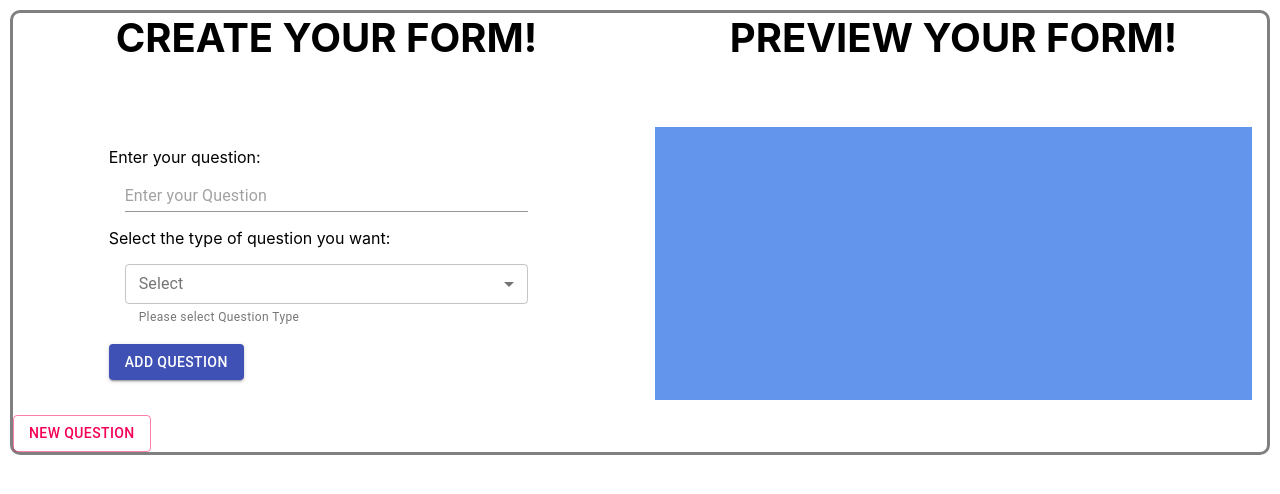
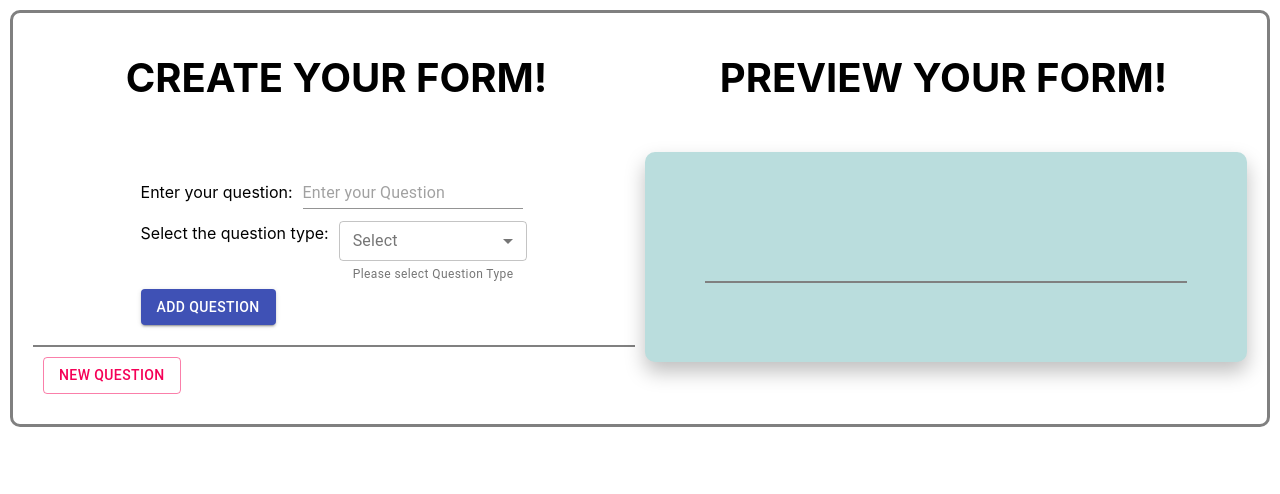
Before and after one commit to karishni/survey-app, a React (Create React App) app: page / in a window 1280 px wide. Shown: the top 494 px of the page. Built offline with nearby package versions, Linux system fonts and the light colour scheme.

Commit message:
added css to editor and preview

```diff
--- a/src/App.css
+++ b/src/App.css
@@ -2,6 +2,7 @@
   border-radius: 10px;
   border: grey solid;
   margin: 10px;
+  padding: 20px;
 }
 
 .container2{
@@ -11,11 +12,12 @@
 
 .editor{
   width: 50%;
-  margin: 15px;
   padding: 20px;
   display: flex;
   flex-direction: column;
   align-items: center;
+  border-bottom: solid gray 2px;
+  margin-right: 10px;
 }
 
 .create{
@@ -24,29 +26,27 @@
 
 .prev{
   width: 50%;
-
 }
 
 .preview{
   width: 50%;
-  margin: 15px;
+  margin: 0px;
   padding: 20px;
   display: flex;
   flex-direction: column;
-  background-color: cornflowerblue;
-  /* align-items: center; */
+  justify-content: center;
+  background-color: rgb(186, 221, 221);
+  border-radius: 10px;
+  margin-bottom: -15px;
+  box-shadow: 0px 10px 20px rgba(0, 0, 0, 0.25);
 }
 
 h1{
   text-align: center;
   font-size: 40px;
-  margin-top: 0;
+  margin-top: 20px;
   margin-bottom: 50px;
   offset: none;
-}
-
-.editor > h1{
-  margin-top: 10px;
 }
 
 .ed-con{
@@ -54,17 +54,32 @@ h1{
 }
 
 .question{
-  font-size: 18px;
+  font-size: 22px;
+  margin-bottom: 10px;
+}
+
+.enter-ques{
+  margin-top: 10px;
+  height: 20px;
+  margin-right: 10px;
 }
 
 .pre-con{
   padding: 10px;
+  margin-left: 40px;
+  margin-right: 40px;
+  border-bottom: solid gray 2px;
+  padding-bottom: 30px;
 }
 
 .btn{
   align-items: center;
 }
 
+.new-btn{
+  margin: 10px;
+}
+
 /* .new-btn{
   margin-left: 400px;
 } */
--- a/src/App.js
+++ b/src/App.js
@@ -6,24 +6,26 @@ import Button from '@material-ui/core/Button';
 import QuestionTypes from './components/questionTypes';
 import RadioButtons from './components/radioButtons';
 import CheckBox from './components/checkBox';
-import { makeStyles } from '@material-ui/core/styles';
+import { IconButton } from '@material-ui/core';
+import AddIcon from '@material-ui/icons/Add';
+//import { makeStyles } from '@material-ui/core/styles';
 
-const useStyles = makeStyles((theme) => ({
-  root: {
-    '& .MuiTextField-root': {
-      margin: theme.spacing(2),
-      width: '40ch',
-    },
-  },
-  input: {
-    '& .MuiInputBase-input': {
-      width: '20ch',
-    }
-  },
-  buttonMargin: {
-    margin: '10px',
-  },
-}));
+// const useStyles = makeStyles((theme) => ({
+//   root: {
+//     '& .MuiTextField-root': {
+//       margin: theme.spacing(2),
+//       width: '40ch',
+//     },
+//   },
+//   input: {
+//     '& .MuiInputBase-input': {
+//       width: '20ch',
+//     }
+//   },
+//   buttonMargin: {
+//     margin: '10px',
+//   },
+// }));
 
 function App(){
   const [ count, setCount ] = useState(2);
@@ -52,7 +54,7 @@ function App(){
 
 function Form(props) {
   //console.log(props);
-  const classes = useStyles();
+  //const classes = useStyles();
   const [ question,setQuestion ] = useState({});
   const [ ques,setQues ] = useState('');
   const [ questionType,setQuestionType ] = useState('');
@@ -68,6 +70,7 @@ function Form(props) {
     event.preventDefault();
     setQuestion(
       {
+        brac: ')',
         number: props.count,
         question: ques,
         type: questionType
@@ -89,12 +92,12 @@ function Form(props) {
   const radioEditor=()=>{
     if(questionType === QuestionTypes[2].value){
       return(
-        <div>
-          <label>Enter your options:</label><br/>
-          <TextField className={classes.input} margin="dense" value={radioOptions} placeholder="Enter option" onChange={event => setRadioOptions(event.target.value)}/><br/>
-          <Button onClick={handleRadioOptions} color="primary" variant="outlined" className={classes.buttonMargin}>
-            Add Option
-          </Button>
+        <div className="container2">
+          <label className="enter-ques">Enter options: </label>
+          <TextField margin="dense" value={radioOptions} placeholder="Enter option" onChange={event => setRadioOptions(event.target.value)}/>
+          <IconButton size="small" onClick={handleRadioOptions} color="primary" variant="outlined">
+            <AddIcon/>
+          </IconButton>
         </div>
       )
     }
@@ -106,12 +109,12 @@ function Form(props) {
   const checkBoxEditor=()=>{
     if(questionType === QuestionTypes[3].value){
       return(
-        <div>
-          <label>Enter options: </label><br/>
-          <TextField className={classes.input} margin="dense" value={checkOptions} placeholder="Enter Option" onChange={event => setCheckOptions(event.target.value)}/>
-          <Button onClick={handleCheckOptions} color="primary" variant="outlined" className={classes.buttonMargin}>
-            Add Option
-          </Button>
+        <div className="container2">
+          <label className="enter-ques">Enter options: </label>
+          <TextField margin="dense" value={checkOptions} placeholder="Enter Option" onChange={event => setCheckOptions(event.target.value)}/>
+          <IconButton size="small" onClick={handleCheckOptions} color="primary" variant="outlined">
+            <AddIcon/>
+          </IconButton>
         </div>
       )
     }
@@ -131,10 +134,13 @@ function Form(props) {
     <div className="container2">
     <div className="editor">
       <div>
-      <form onSubmit={addQuestion} noValidate autoComplete="off" className={classes.root}>
-        <label htmlFor={ques}>Enter your question: </label><br/>
+      <form onSubmit={addQuestion} noValidate autoComplete="off">
+        <div className="container2">
+        <label className="enter-ques" htmlFor={ques}>Enter your question: </label>
         <TextField margin="dense" id={ques} value={ques} placeholder="Enter your Question" onChange={event => setQues(event.target.value)}/><br/>
-        <label>Select the type of question you want: </label><br/>
+        </div>
+        <div className="container2">
+        <label className="enter-ques">Select the question type: </label>
         <TextField
           id="."
           select
@@ -150,6 +156,7 @@ function Form(props) {
               {option.label}
             </MenuItem>))}
         </TextField><br/>
+        </div>
         {radioEditor()}
         {checkBoxEditor()}
         <Button type="submit" className="btn" color="primary" variant="contained">
@@ -161,13 +168,12 @@ function Form(props) {
 
     <div className="preview">
       <div className="pre-con">
-        {/* <h1>PREVIEW YOUR FORM!</h1> */}
-   <form className={classes.root} onSubmit={liveEdit}>
-   <div className="question" htmlFor={question.question}>{question.number} {question.question}</div>
-   <div>{question.type === QuestionTypes[0].value ? <div><TextField margin="dense" placeholder="Your Answer"/><button type="submit">Edit</button></div> : null}</div>
-   <div>{question.type === QuestionTypes[1].value ? <div><TextField variant="outlined" multiline rows={4} placeholder="Your Answer"/><button type="submit">Edit</button></div> : null}</div>
-   <div>{question.type === QuestionTypes[2].value ? <div><RadioButtons options={radioArr}/><button type="submit">Edit</button></div> : null}</div>
-   <div>{question.type === QuestionTypes[3].value ? <div><CheckBox options={checkArr}/><button type="submit">Edit</button></div> : null}</div>
+   <form onSubmit={liveEdit}>
+   <div className="question" htmlFor={question.question}>{question.number}{question.brac} {question.question}</div>
+   <div>{question.type === QuestionTypes[0].value ? <div><TextField fullWidth margin="dense" placeholder="Your Answer"/></div> : null}</div>
+   <div>{question.type === QuestionTypes[1].value ? <div><TextField fullWidth variant="outlined" multiline rows={4} placeholder="Your Answer"/></div> : null}</div>
+   <div>{question.type === QuestionTypes[2].value ? <div><RadioButtons options={radioArr}/></div> : null}</div>
+   <div>{question.type === QuestionTypes[3].value ? <div><CheckBox options={checkArr}/></div> : null}</div>
    </form>
       </div>
     </div>
--- a/src/components/checkBox.js
+++ b/src/components/checkBox.js
@@ -8,8 +8,9 @@ export default function CheckBox(props){
         <div>
         {props.options.map((option)=>(
             <div>
-            <input type="checkbox"/>
-            <label>{option}</label>
+            <FormGroup>
+                <FormControlLabel control={<Checkbox color="primary" name="checkedA"/>} label={option}/>
+            </FormGroup>
             </div>
         ))}
         </div>
@@ -21,3 +22,5 @@ export default function CheckBox(props){
                     label={option}
                 />
             </FormGroup> */}
+            // <input type="checkbox"/>
+            // <label>{option}</label>
--- a/src/components/questionTypes.js
+++ b/src/components/questionTypes.js
@@ -9,11 +9,11 @@ const QuestionTypes=[
     },
     {
         value: "radioButtons",
-        label: "Single correct multiple options"
+        label: "Single correct MCQs"
     },
     {
         value: "checkBox",
-        label: "Multiple correct multiple options"
+        label: "Multiple correct MCQs"
     }
 ]
 
--- a/src/components/radioButtons.js
+++ b/src/components/radioButtons.js
@@ -17,8 +17,9 @@ export default function RadioButtons(props){
         <div>
         {props.options.map((option)=>(
             <div>
-            <input type="radio"/>
-            <label>{option}</label>
+              <RadioGroup>
+                <FormControlLabel className={classes.noMargin} value="end" control={<Radio color="primary" />} key={option} label={option} />
+            </RadioGroup>
             </div>
         ))}
         </div>
@@ -27,3 +28,5 @@ export default function RadioButtons(props){
 {/* <RadioGroup>
                 <FormControlLabel className={classes.noMargin} value="end" control={<Radio color="primary" />} key={option} label={option} />
             </RadioGroup> */}
+            // <input type="radio"/>
+            // <label>{option}</label>
```
